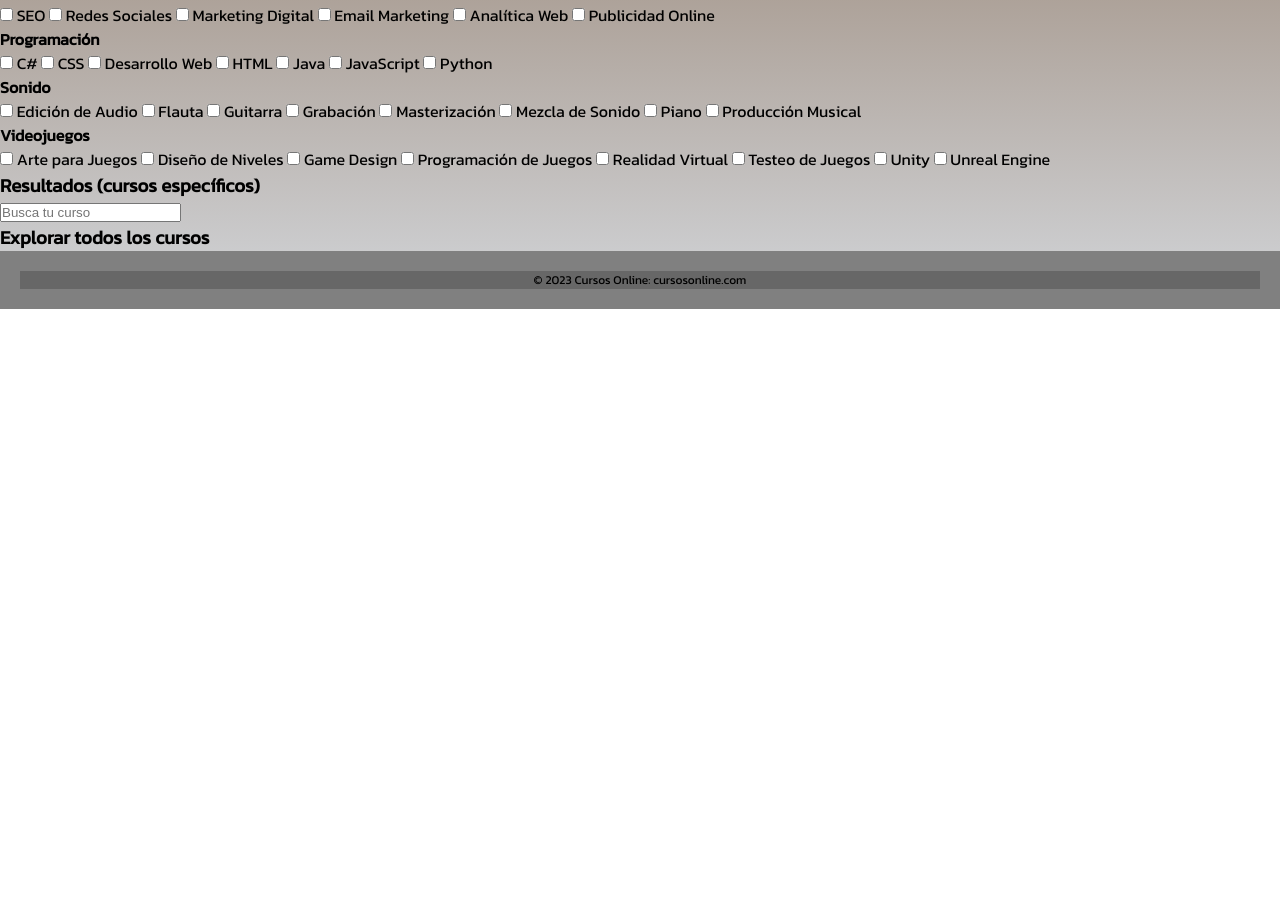
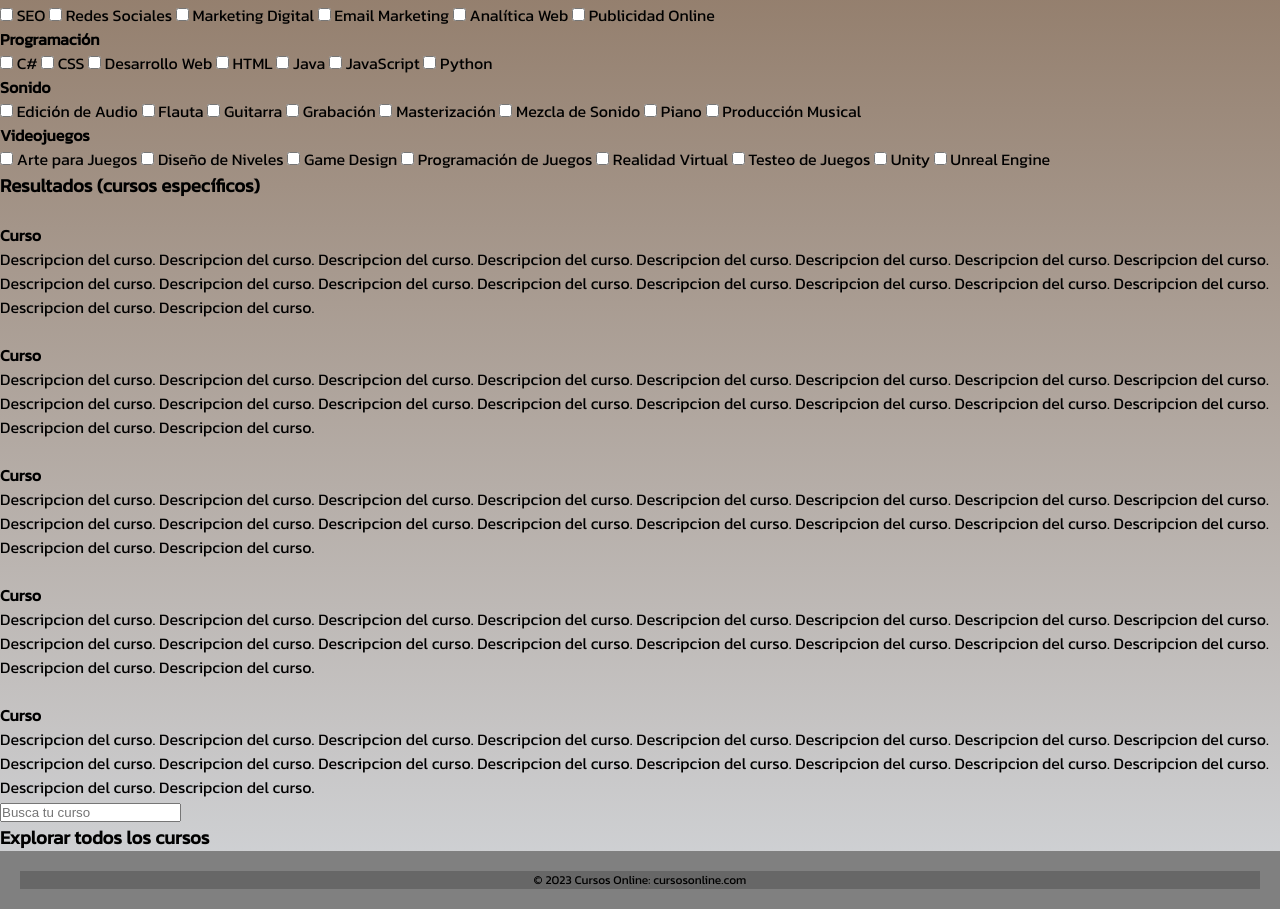
Before and after one commit to Vizeus/PFLaValle, a plain HTML site: page Paginas/filtro.html in a window 1280 px wide. Shown: the part 496-1405 px from the top of the page. Before the commit the page ends 805 px from the top, so only its background shows below. Drawn offline with nearby package versions, Linux system fonts and the light colour scheme.

Commit message:
agregamos resultados del filtro, terminado el HTML del filtro

```diff
--- a/Paginas/filtro.html
+++ b/Paginas/filtro.html
@@ -12,7 +12,7 @@
     <!-- Animate CSS link -->
     <link rel="stylesheet" href="https://cdnjs.cloudflare.com/ajax/libs/animate.css/4.1.1/animate.min.css"/>
 
-    <title> Explorador | Cursos Online </title>
+    <title> Filtro | Cursos Online </title>
 
     <!-- Google Fonts link -->
     <link rel="preconnect" href="https://fonts.googleapis.com">
@@ -360,9 +360,85 @@
 
         </div>
 
-        <div>
+        <div> <!-- Caja contenedora de cartas de cursos específicos -->
 
-          <div>
+          <div> <!-- Carta de curso específico -->
+
+            <div> <!-- Imagen del curso específico -->
+              <img src="" alt="">
+            </div>
+
+            <div> <!-- Título del curso específico -->
+              <h4>Curso</h4>
+            </div>
+
+            <div> <!-- Descripción del curso específico -->
+              <p>Descripcion del curso. Descripcion del curso. Descripcion del curso. Descripcion del curso. Descripcion del curso. Descripcion del curso. Descripcion del curso. Descripcion del curso. Descripcion del curso. Descripcion del curso. Descripcion del curso. Descripcion del curso. Descripcion del curso. Descripcion del curso. Descripcion del curso. Descripcion del curso. Descripcion del curso. Descripcion del curso. </p>
+            </div>
+
+          </div>
+
+          <div> <!-- Carta de curso específico -->
+
+            <div> <!-- Imagen del curso específico -->
+              <img src="" alt="">
+            </div>
+
+            <div> <!-- Título del curso específico -->
+              <h4>Curso</h4>
+            </div>
+
+            <div> <!-- Descripción del curso específico -->
+              <p>Descripcion del curso. Descripcion del curso. Descripcion del curso. Descripcion del curso. Descripcion del curso. Descripcion del curso. Descripcion del curso. Descripcion del curso. Descripcion del curso. Descripcion del curso. Descripcion del curso. Descripcion del curso. Descripcion del curso. Descripcion del curso. Descripcion del curso. Descripcion del curso. Descripcion del curso. Descripcion del curso. </p>
+            </div>
+
+          </div>
+
+          <div> <!-- Carta de curso específico -->
+
+            <div> <!-- Imagen del curso específico -->
+              <img src="" alt="">
+            </div>
+
+            <div> <!-- Título del curso específico -->
+              <h4>Curso</h4>
+            </div>
+
+            <div> <!-- Descripción del curso específico -->
+              <p>Descripcion del curso. Descripcion del curso. Descripcion del curso. Descripcion del curso. Descripcion del curso. Descripcion del curso. Descripcion del curso. Descripcion del curso. Descripcion del curso. Descripcion del curso. Descripcion del curso. Descripcion del curso. Descripcion del curso. Descripcion del curso. Descripcion del curso. Descripcion del curso. Descripcion del curso. Descripcion del curso. </p>
+            </div>
+
+          </div>
+
+          <div> <!-- Carta de curso específico -->
+
+            <div> <!-- Imagen del curso específico -->
+              <img src="" alt="">
+            </div>
+
+            <div> <!-- Título del curso específico -->
+              <h4>Curso</h4>
+            </div>
+
+            <div> <!-- Descripción del curso específico -->
+              <p>Descripcion del curso. Descripcion del curso. Descripcion del curso. Descripcion del curso. Descripcion del curso. Descripcion del curso. Descripcion del curso. Descripcion del curso. Descripcion del curso. Descripcion del curso. Descripcion del curso. Descripcion del curso. Descripcion del curso. Descripcion del curso. Descripcion del curso. Descripcion del curso. Descripcion del curso. Descripcion del curso. </p>
+            </div>
+
+          </div>
+
+          <div> <!-- Carta de curso específico -->
+
+            <div> <!-- Imagen del curso específico -->
+              <img src="" alt="">
+            </div>
+
+            <div> <!-- Título del curso específico -->
+              <h4>Curso</h4>
+            </div>
+
+            <div> <!-- Descripción del curso específico -->
+              <p>Descripcion del curso. Descripcion del curso. Descripcion del curso. Descripcion del curso. Descripcion del curso. Descripcion del curso. Descripcion del curso. Descripcion del curso. Descripcion del curso. Descripcion del curso. Descripcion del curso. Descripcion del curso. Descripcion del curso. Descripcion del curso. Descripcion del curso. Descripcion del curso. Descripcion del curso. Descripcion del curso. </p>
+            </div>
 
           </div>
 
--- a/SASS/main.scss
+++ b/SASS/main.scss
@@ -137,6 +137,16 @@ footer {
   div {
     background-color: rgba(0, 0, 0, 0.2);
   }
+
+  /* Estilo del cuerpo para pantallas pequeñas */
+  @media (max-width: 650px) {
+    background-color: $footer-background-color;
+    color: $footer-text-color;
+    text-align: center;
+    padding: 20px;
+    font-size: 12px;
+    margin-top: 46rem;
+  }
 }
 
 /* Uso de @each y maps */
```
Also changed, not shown: SASS/main.css, 1 other file.
